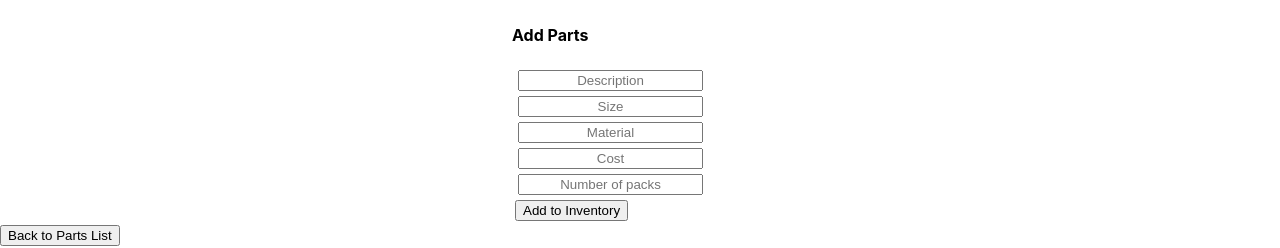
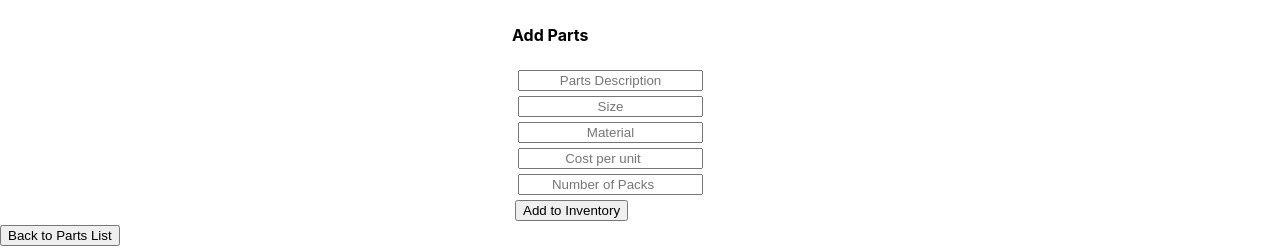
Before and after one commit to mdonegan91/BoyBoyBuilds-Inventory, a React (Create React App) app: page / in a window 1280 px wide. Both pictures are taken after a click on the button "Add a new Parts". Shown: the part 188-436 px from the top of the page. Built offline with nearby package versions, Linux system fonts and the light colour scheme.

Commit message:
fix buy/sell increment bug

```diff
--- a/src/components/NewPartsForm.js
+++ b/src/components/NewPartsForm.js
@@ -23,7 +23,7 @@ function NewPartsForm(props) {
       material: event.target.material.value,
       cost: parseFloat(event.target.cost.value),
       packQuantity: parseFloat(event.target.packQuantity.value).toFixed(2),
-      unityQuantity: parseInt(event.target.packQuantity.value) * 130,
+      unitQuantity: parseInt(event.target.packQuantity.value) * 100,
       id: v4(),
 
     })
@@ -38,32 +38,32 @@ function NewPartsForm(props) {
           <tbody>
             <tr>
               <td>
-                <input size="text" name="description" placeholder="Description" required style={updateFormStyles.input} />
+                <input type="text" name="description" placeholder="Parts Description" required style={updateFormStyles.input} />
               </td>
             </tr>
             <tr>
               <td>
-                <input size="number" name="size" placeholder="Size" style={updateFormStyles.input} />
+                <input type="text" name="size" placeholder="Size" style={updateFormStyles.input} />
               </td>
             </tr>
             <tr>
               <td>
-                <input size="text" name="material" placeholder="Material" style={updateFormStyles.input} />
+                <input type="text" name="material" placeholder="Material" style={updateFormStyles.input} />
               </td>
             </tr>
             <tr>
               <td>
-                <input size="number" step="0.01" min="1" name="cost" placeholder="Cost" required style={updateFormStyles.input} />
+                <input type="number" step="0.01" min="0.01" name="cost" placeholder="Cost per unit" required style={updateFormStyles.input} />
               </td>
             </tr>
             <tr>
               <td>
-                <input size="number" name="packQuantity" min="1" placeholder="Number of packs" required style={updateFormStyles.input} />
+                <input type="number" name="packQuantity" min="1" placeholder="Number of Packs" required style={updateFormStyles.input} />
               </td>
             </tr>
             <tr>
               <td>
-                <button size="submit" className="btn btn-secondary btn-sm">Add to Inventory</button>
+                <button type="submit" className="btn btn-secondary btn-sm">Add to Inventory</button>
               </td>
             </tr>
           </tbody>
@@ -71,6 +71,9 @@ function NewPartsForm(props) {
       </form>
     </React.Fragment>
   );
+
+
+
 }
 
 NewPartsForm.propTypes = {
--- a/src/components/Parts.js
+++ b/src/components/Parts.js
@@ -11,7 +11,7 @@ function Parts(props) {
 
   return (
     <React.Fragment>
-      <h4>{props.name}</h4>
+      <h4>{props.description}</h4>
       <h6>Size: {props.size}</h6>
       <h6>Material: {props.material}</h6>
       <h6>Available units: {props.unitQuantity}</h6>
--- a/src/components/PartsControl.js
+++ b/src/components/PartsControl.js
@@ -71,7 +71,7 @@ class PartsControl extends React.Component {
     if (unitsOfPartsBeforeSale >= 1) {
       const unitsOfPartsAfterSale = unitsOfPartsBeforeSale - 1;
       const packsOfPartsBeforeSale = this.state.selectedParts.packQuantity;
-      const packsOfPartsAfterSale = packsOfPartsBeforeSale - (1 / 130);
+      const packsOfPartsAfterSale = packsOfPartsBeforeSale - (1 / 100);
       const partsSold = (this.state.selectedParts.partsSold || 0)
       const editedVersionOfPartsThatSold = { ...partsThatSold, unitQuantity: unitsOfPartsAfterSale, packQuantity: packsOfPartsAfterSale, partsSold: (partsSold + 1) };
       const updatedMainPartsList = this.state.mainPartsList
@@ -93,7 +93,7 @@ class PartsControl extends React.Component {
     if (unitsOfPartsBeforeSale >= 3) {
       const unitsOfPartsAfterSale = unitsOfPartsBeforeSale - 3;
       const packsOfPartsBeforeSale = this.state.selectedParts.packQuantity;
-      const packsOfPartsAfterSale = packsOfPartsBeforeSale - (3 / 130);
+      const packsOfPartsAfterSale = packsOfPartsBeforeSale - (3 / 100);
       const partsSold = (this.state.selectedParts.partsSold || 0)
       const editedVersionOfPartsThatSold = { ...partsThatSold, unitQuantity: unitsOfPartsAfterSale, packQuantity: packsOfPartsAfterSale, partsSold: (partsSold + 3) };
       const updatedMainPartsList = this.state.mainPartsList
@@ -115,7 +115,7 @@ class PartsControl extends React.Component {
     if (unitsOfPartsBeforeSale >= 10) {
       const unitsOfPartsAfterSale = unitsOfPartsBeforeSale - 10;
       const packsOfPartsBeforeSale = this.state.selectedParts.packQuantity;
-      const packsOfPartsAfterSale = packsOfPartsBeforeSale - (10 / 130);
+      const packsOfPartsAfterSale = packsOfPartsBeforeSale - (10 / 100);
       const partsSold = (this.state.selectedParts.partsSold || 0)
       const editedVersionOfPartsThatSold = { ...partsThatSold, unitQuantity: unitsOfPartsAfterSale, packQuantity: packsOfPartsAfterSale, partsSold: (partsSold + 10) };
       const updatedMainPartsList = this.state.mainPartsList
```
